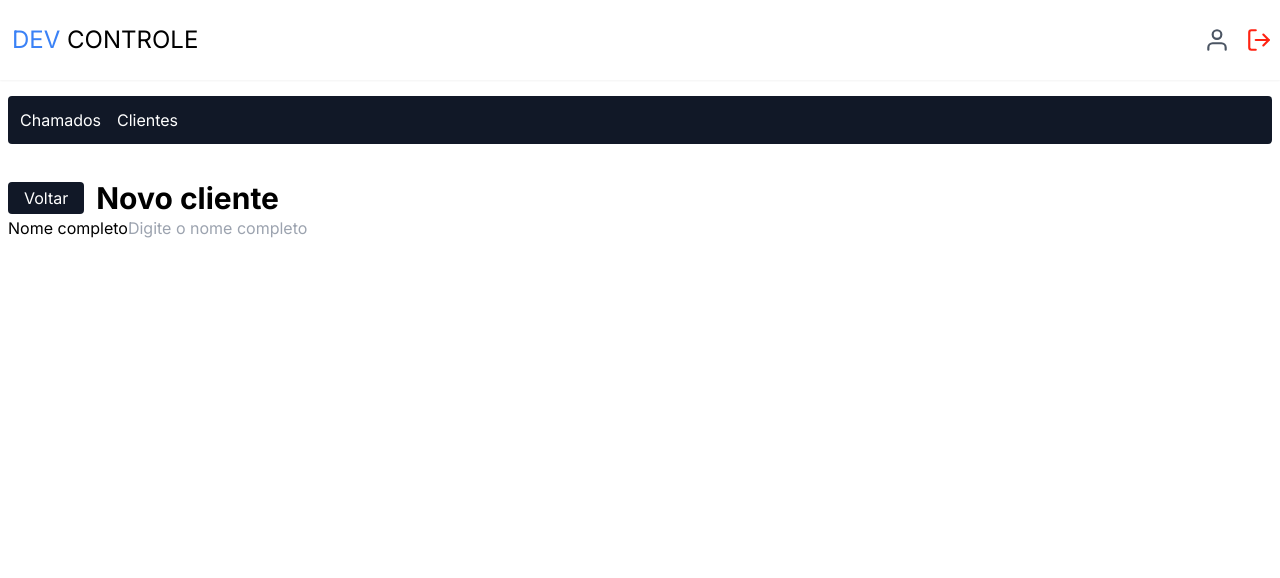
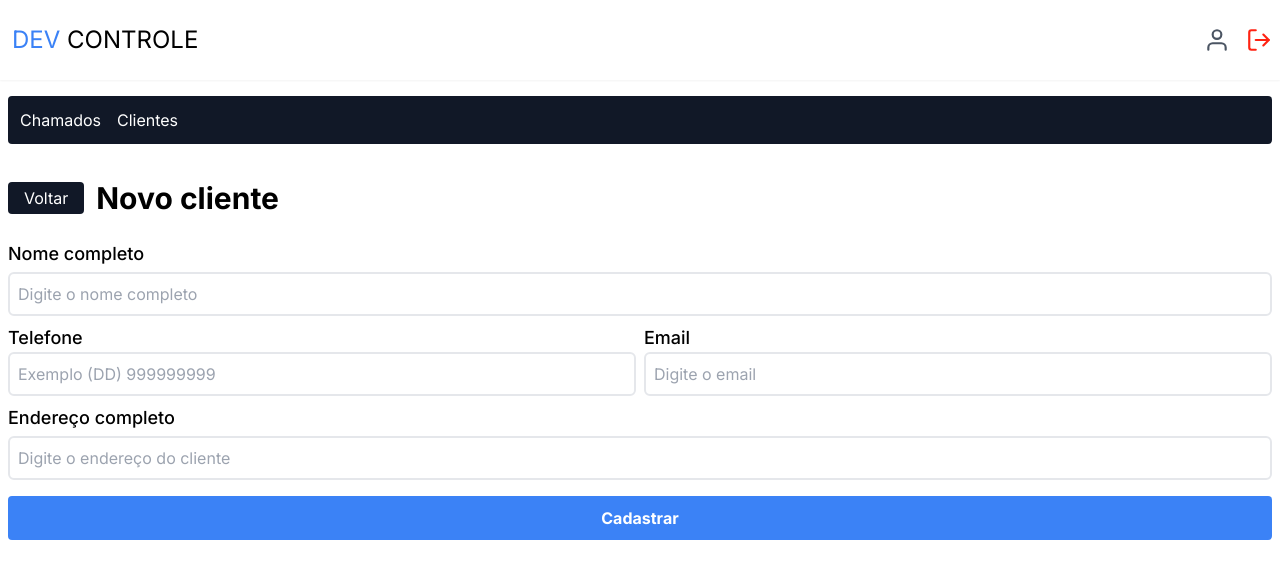
Before and after one commit to WigorCosta21/devcontrole, a Next.js app: page /dashboard/customer/new in a window 1280 px wide. Shown: the top 578 px of the page. Built offline with nearby package versions, Linux system fonts and the light colour scheme; no server answers; sample sign-in values are in the browser's storage.

Commit message:
feat: created custom input

```diff
--- a/src/app/dashboard/customer/components/Form/index.tsx
+++ b/src/app/dashboard/customer/components/Form/index.tsx
@@ -3,6 +3,7 @@
 import { useForm } from "react-hook-form";
 import { z } from "zod";
 import { zodResolver } from "@hookform/resolvers/zod";
+import { Input } from "@/components/Input";
 
 const schema = z.object({
   name: z.string().min(1, "O campo nome é obrigatório"),
@@ -13,8 +14,8 @@
   phone: z.string().refine(
     (value) => {
       return (
-        /^(?:\(\d{2}\)\s?)?d(9)$/.test(value) ||
-        /^d{2}\s\d{9}$/.test(value) ||
+        /^(?:\(\d{2}\)\s?)?\d{9}$/.test(value) ||
+        /^\d{2}\s\d{9}$/.test(value) ||
         /^\d{11}$/.test(value)
       );
     },
@@ -36,10 +37,61 @@
     resolver: zodResolver(schema),
   });
 
+  const handleRegisterCustomer = (data: FormData) => {
+    console.log(data);
+  };
+
   return (
-    <form>
-      <label htmlFor="">Nome completo</label>
-      <input type="text" placeholder="Digite o nome completo" />
+    <form
+      className="flex flex-col mt-6"
+      onSubmit={handleSubmit(handleRegisterCustomer)}
+    >
+      <label className="mb-1 text-lg font-medium">Nome completo</label>
+      <Input
+        type="text"
+        name="name"
+        placeholder="Digite o nome completo"
+        error={errors.name?.message}
+        register={register}
+      />
+
+      <section className="flex gap-2 mt-2 my-2 flex-col sm:flex-row">
+        <div className="flex-1">
+          <label className="mb-1 text-lg font-medium">Telefone</label>
+          <Input
+            type="text"
+            name="phone"
+            placeholder="Exemplo (DD) 999999999"
+            error={errors.phone?.message}
+            register={register}
+          />
+        </div>
+        <div className="flex-1">
+          <label className="mb-1 text-lg font-medium">Email</label>
+          <Input
+            type="email"
+            name="email"
+            placeholder="Digite o email"
+            error={errors.email?.message}
+            register={register}
+          />
+        </div>
+      </section>
+
+      <label className="mb-1 text-lg font-medium">Endereço completo</label>
+      <Input
+        type="text"
+        name="address"
+        placeholder="Digite o endereço do cliente"
+        error={errors.address?.message}
+        register={register}
+      />
+      <button
+        type="submit"
+        className="bg-blue-500 my-4 px-2 h-11 rounded text-white font-bold"
+      >
+        Cadastrar
+      </button>
     </form>
   );
 };
--- /dev/null
+++ b/src/components/Input/index.tsx
@@ -0,0 +1,34 @@
+"use client";
+
+import { RegisterOptions, UseFormRegister } from "react-hook-form";
+
+interface IInputProps {
+  type: string;
+  placeholder: string;
+  name: string;
+  register: UseFormRegister<any>;
+  error?: string;
+  rules?: RegisterOptions;
+}
+
+export const Input = ({
+  type,
+  placeholder,
+  name,
+  register,
+  error,
+  rules,
+}: IInputProps) => {
+  return (
+    <>
+      <input
+        className="w-full border-2 rounded-md h-11 px-2"
+        placeholder={placeholder}
+        type={type}
+        {...register(name, rules)}
+        id={name}
+      />
+      {error && <p className="text-red-500 my-1">{error}</p>}
+    </>
+  );
+};
```
